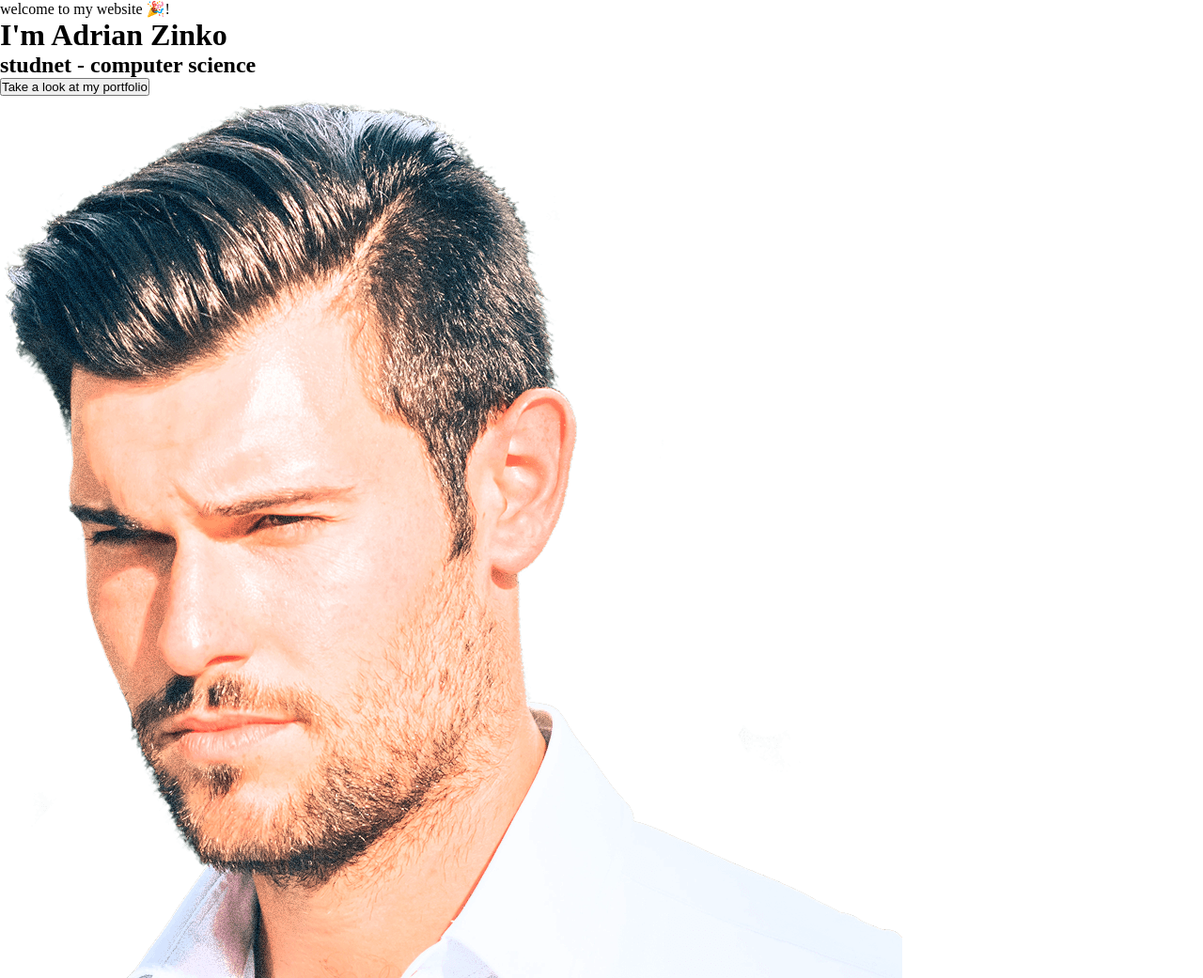
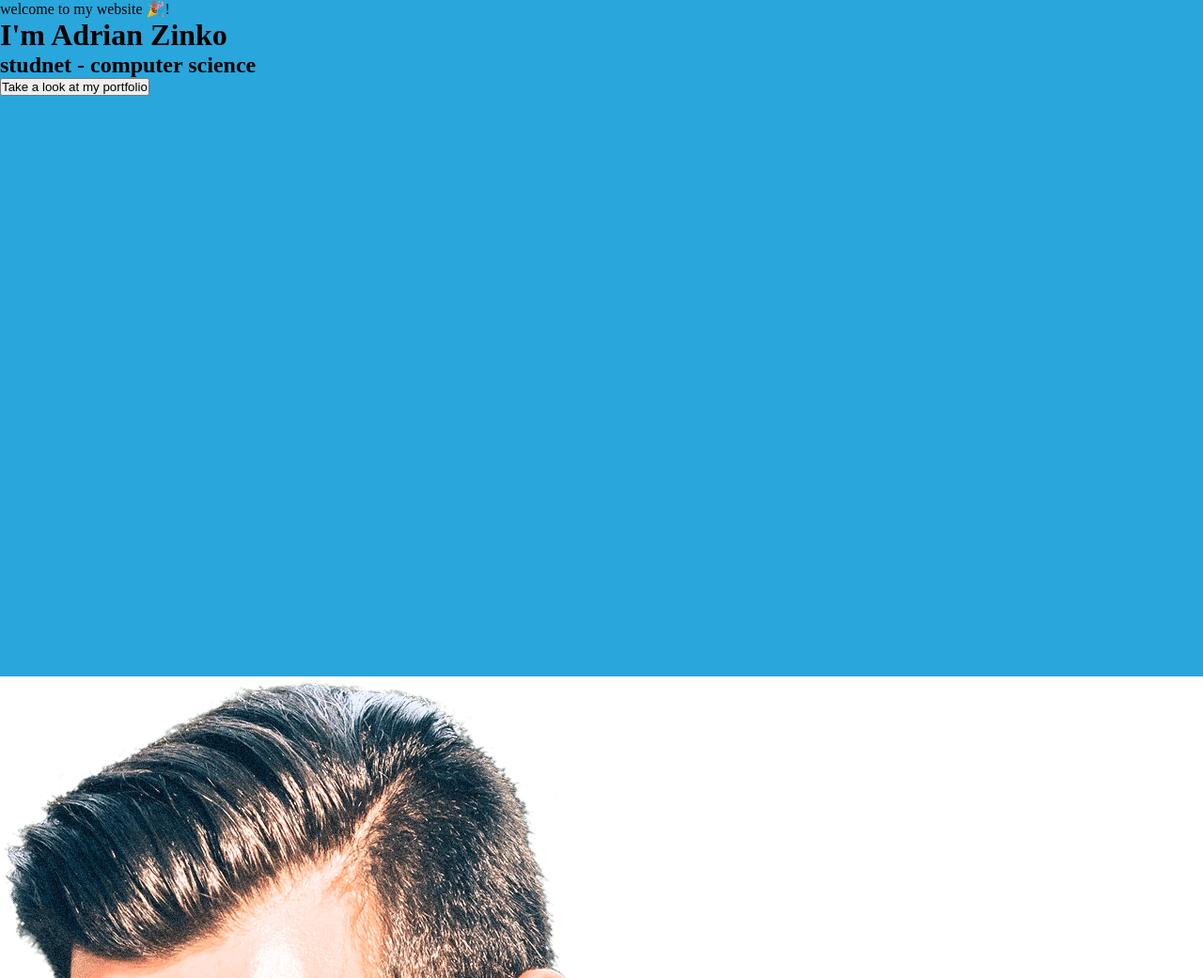
Before and after one commit to adrianghub/project_front_vol.2, a PHP site: page / in a window 1280 px wide. Shown: the top 1041 px of the page at 94% size. Run offline with PHP 8.4, Linux system fonts and the light colour scheme; some web fonts are replaced.

Commit message:
feat: add styles to header

```diff
--- a/css/style.css
+++ b/css/style.css
@@ -1,5 +1,14 @@
+/* font-family: 'Saira', sans-serif;
+font-family: 'Saira Semi Condensed', sans-serif; */
+
 * {
   margin: 0;
   padding: 0;
   box-sizing: border-box;
 }
+
+.header__welcome {
+  position: relative;
+  background-color: #29a6dc;
+  height: 90vh;
+}
```
